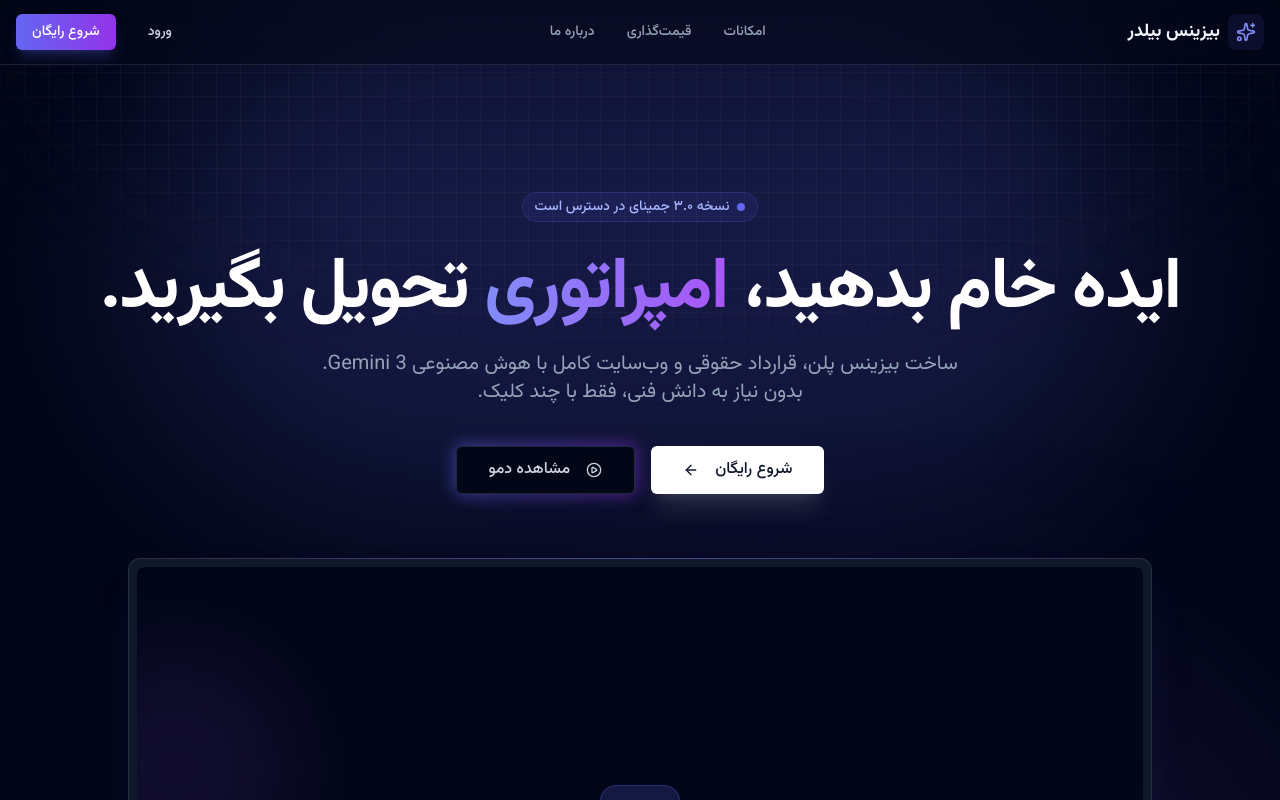
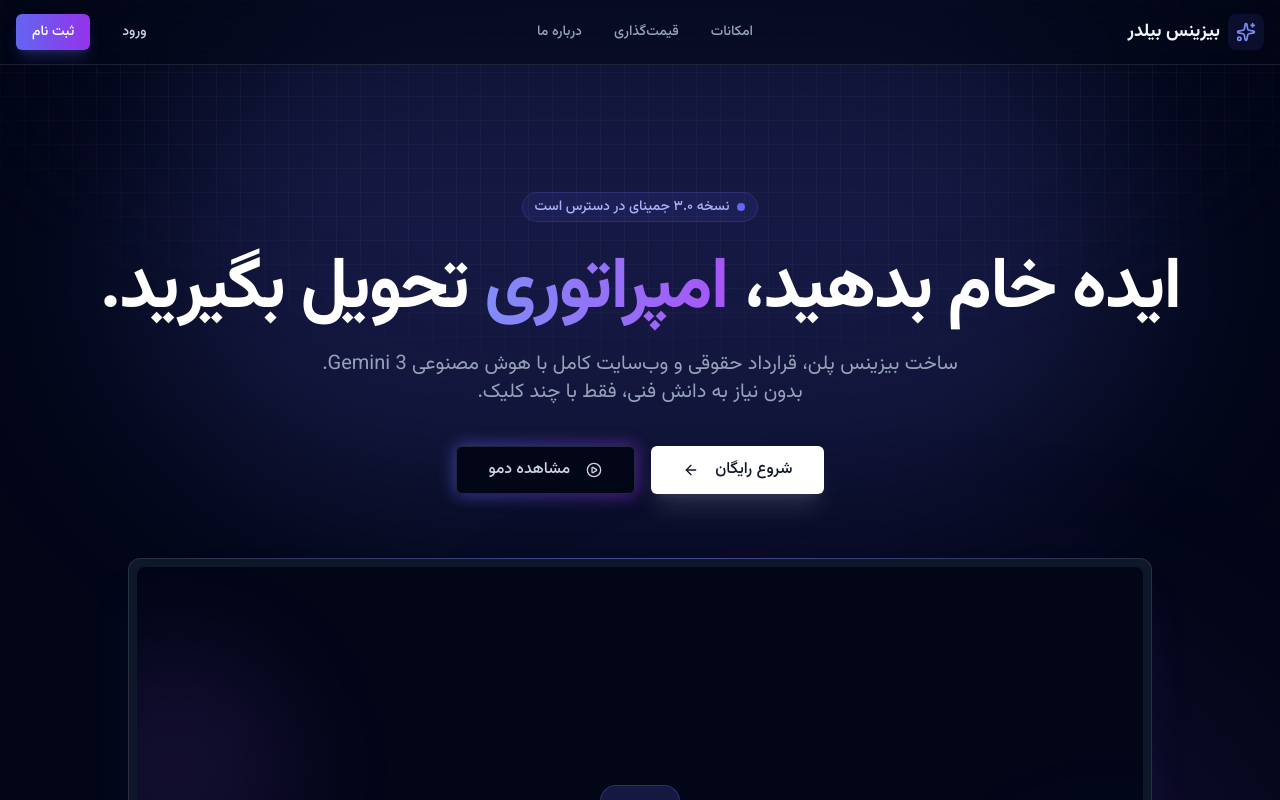
Before and after one commit to mygolario/Ario-SEP-V2, a Next.js app: page / in a window 1280 px wide. Shown: the top 800 px of the page. Built offline with nearby package versions, Linux system fonts and the light colour scheme.

Commit message:
feat: Rebuilt Homepage as pure marketing page with 3D Hero

```diff
--- a/src/components/landing/Hero.tsx
+++ b/src/components/landing/Hero.tsx
@@ -36,7 +36,7 @@ export function Hero() {
 
         {/* CTA Buttons */}
         <div className="flex flex-col sm:flex-row items-center justify-center gap-4 mb-16 animate-in fade-in slide-in-from-bottom-10 duration-700 delay-300">
-          <Link href="/start">
+          <Link href="/signup">
             <Button size="lg" className="h-12 px-8 text-base bg-white text-slate-900 hover:bg-slate-100 hover:text-slate-900 border-0 shadow-xl shadow-white/10">
               شروع رایگان
               <ArrowLeft className="mr-2 h-5 w-5" />
--- a/src/components/landing/Navbar.tsx
+++ b/src/components/landing/Navbar.tsx
@@ -34,9 +34,9 @@ export function Navbar() {
               ورود
             </Button>
           </Link>
-          <Link href="/start">
+          <Link href="/signup">
             <Button className="bg-gradient-to-r from-indigo-500 to-purple-600 hover:from-indigo-600 hover:to-purple-700 text-white shadow-lg shadow-indigo-500/25 border-0">
-              شروع رایگان
+              ثبت نام
             </Button>
           </Link>
         </div>
```
